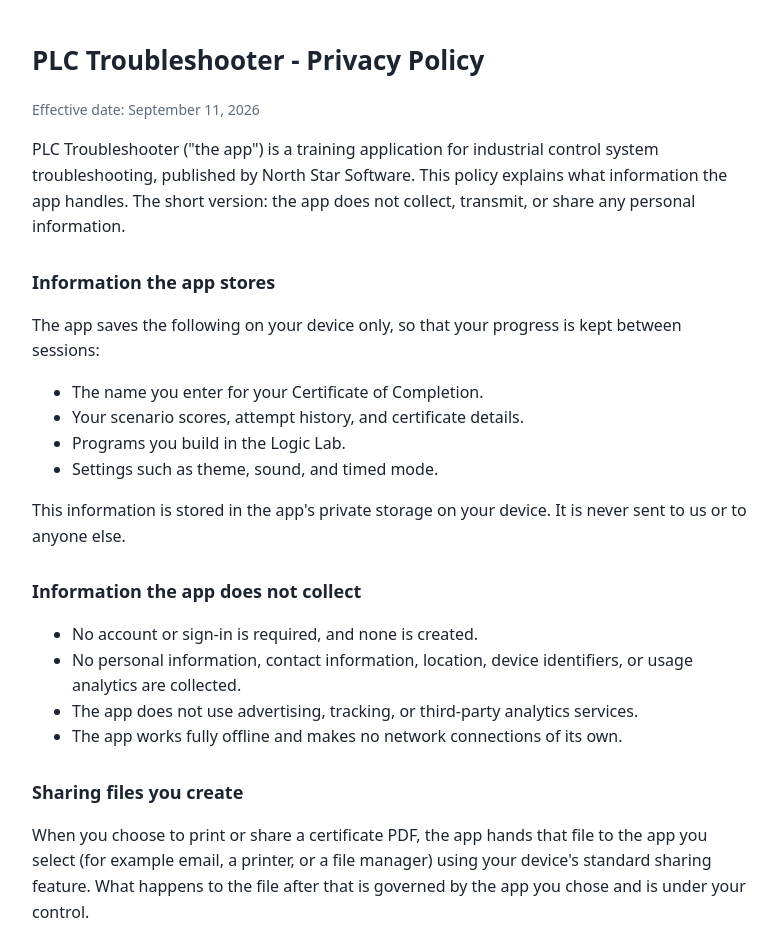
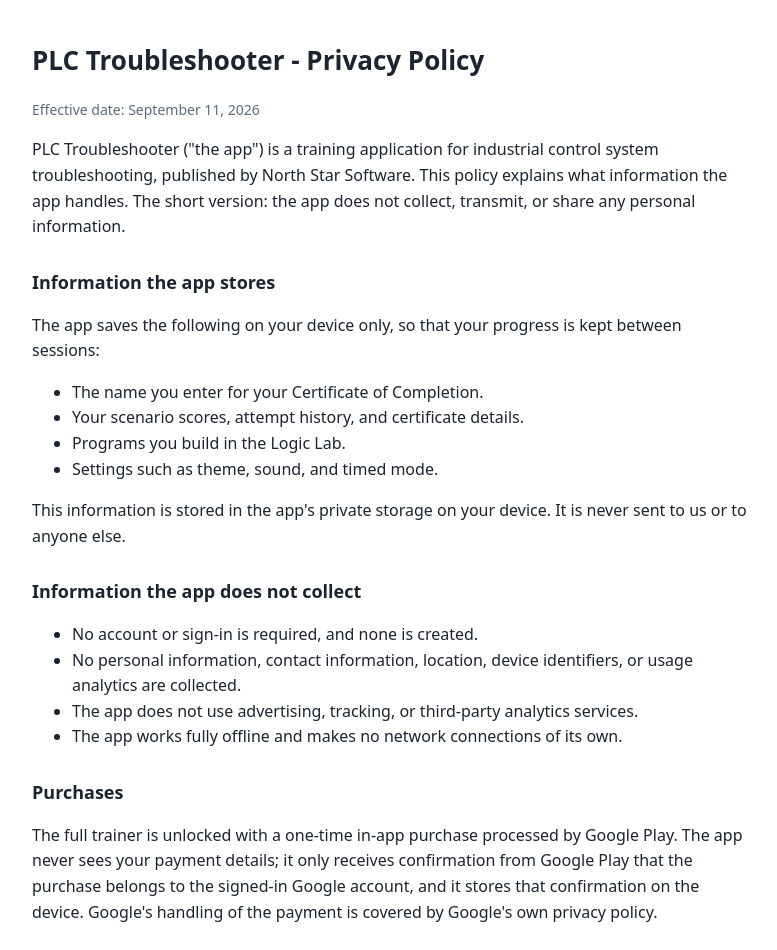
Before and after one commit to Branrulz/plc-troubleshooter, a plain HTML site: page privacy.html in a window 1280 px wide. Shown: the top 950 px of the page, without its empty margins (248-1025 px from the left). Drawn offline with Linux system fonts and the light colour scheme.

Commit message:
Privacy policy: in-app purchase section

```diff
--- a/privacy.html
+++ b/privacy.html
@@ -34,6 +34,9 @@
   <li>The app works fully offline and makes no network connections of its own.</li>
 </ul>
 
+<h2>Purchases</h2>
+<p>The full trainer is unlocked with a one-time in-app purchase processed by Google Play. The app never sees your payment details; it only receives confirmation from Google Play that the purchase belongs to the signed-in Google account, and it stores that confirmation on the device. Google's handling of the payment is covered by Google's own privacy policy.</p>
+
 <h2>Sharing files you create</h2>
 <p>When you choose to print or share a certificate PDF, the app hands that file to the app you select (for example email, a printer, or a file manager) using your device's standard sharing feature. What happens to the file after that is governed by the app you chose and is under your control.</p>
 
```
